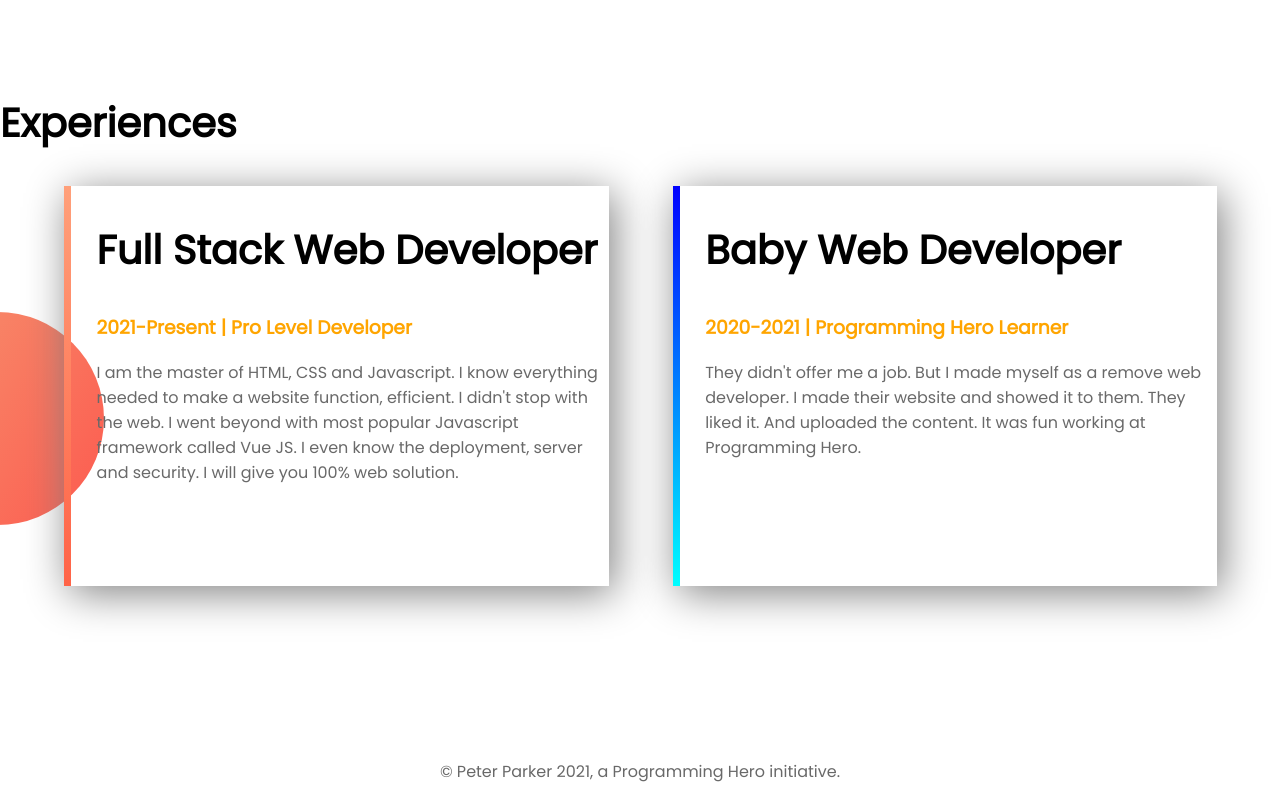
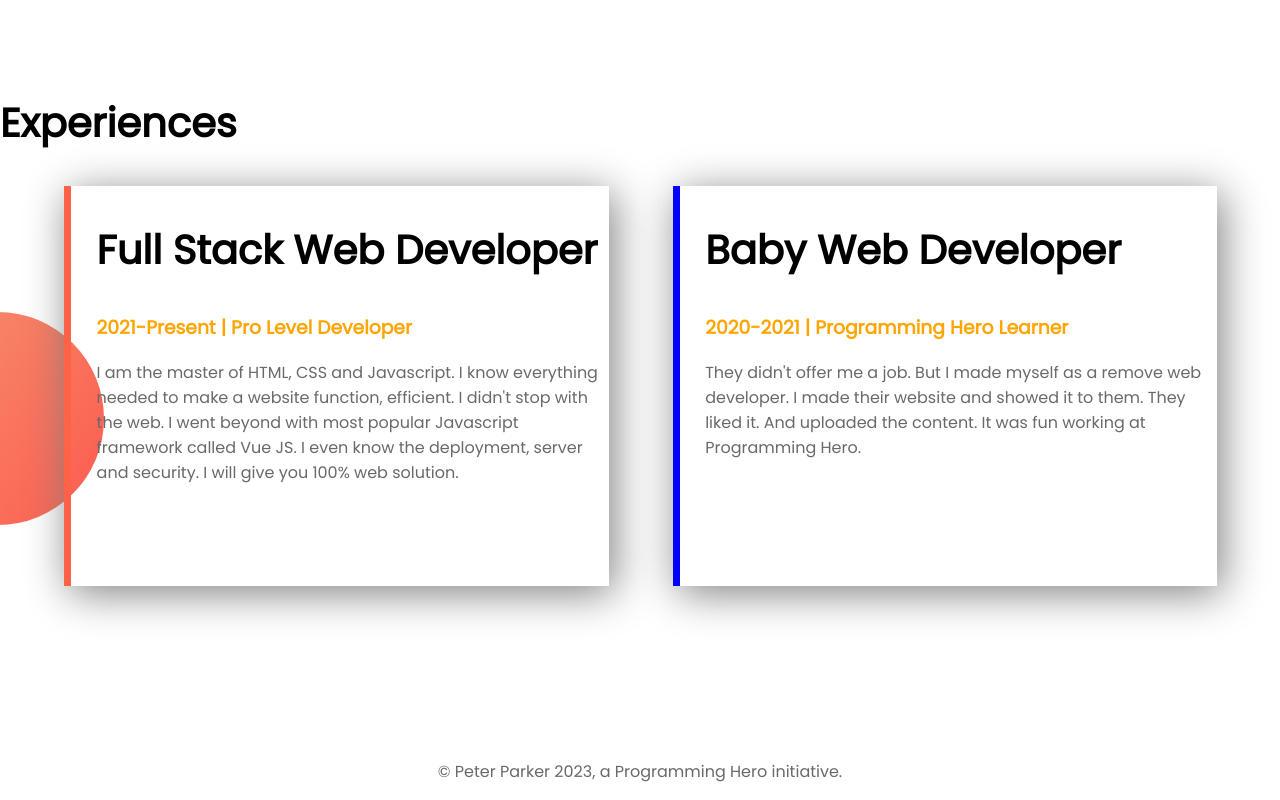
Before and after one commit to ProgrammingHero1/web-developer-portfolio, a plain HTML site: page index.html in a window 1280 px wide. Shown: the part 1240-2040 px from the top of the page. Drawn offline with Linux system fonts and the light colour scheme.

Commit message:
border image

```diff
--- a/index.html
+++ b/index.html
@@ -46,7 +46,7 @@
         </div>
     </section>
     <footer>
-        <p>© Peter Parker 2021, a Programming Hero initiative.</p>
+        <p>© Peter Parker 2023, a Programming Hero initiative.</p>
     </footer>
 </body>
 </html>
--- a/style.css
+++ b/style.css
@@ -58,13 +58,11 @@ h2{
     height: 80%;
 }
 #full-stack{
-    border-left: 7px solid;
-    border-image: linear-gradient(180deg, lightsalmon, tomato);
-    border-image-slice: 1;
+    border-left: 7px solid tomato;
 }
 #baby-web{
     border-left: 7px solid;
-    border-image: linear-gradient(180deg, blue, cyan);
+    border-image: linear-gradient(blue 100%, cyan 100%);
     border-image-slice: 1;
 }
 footer p{
```
